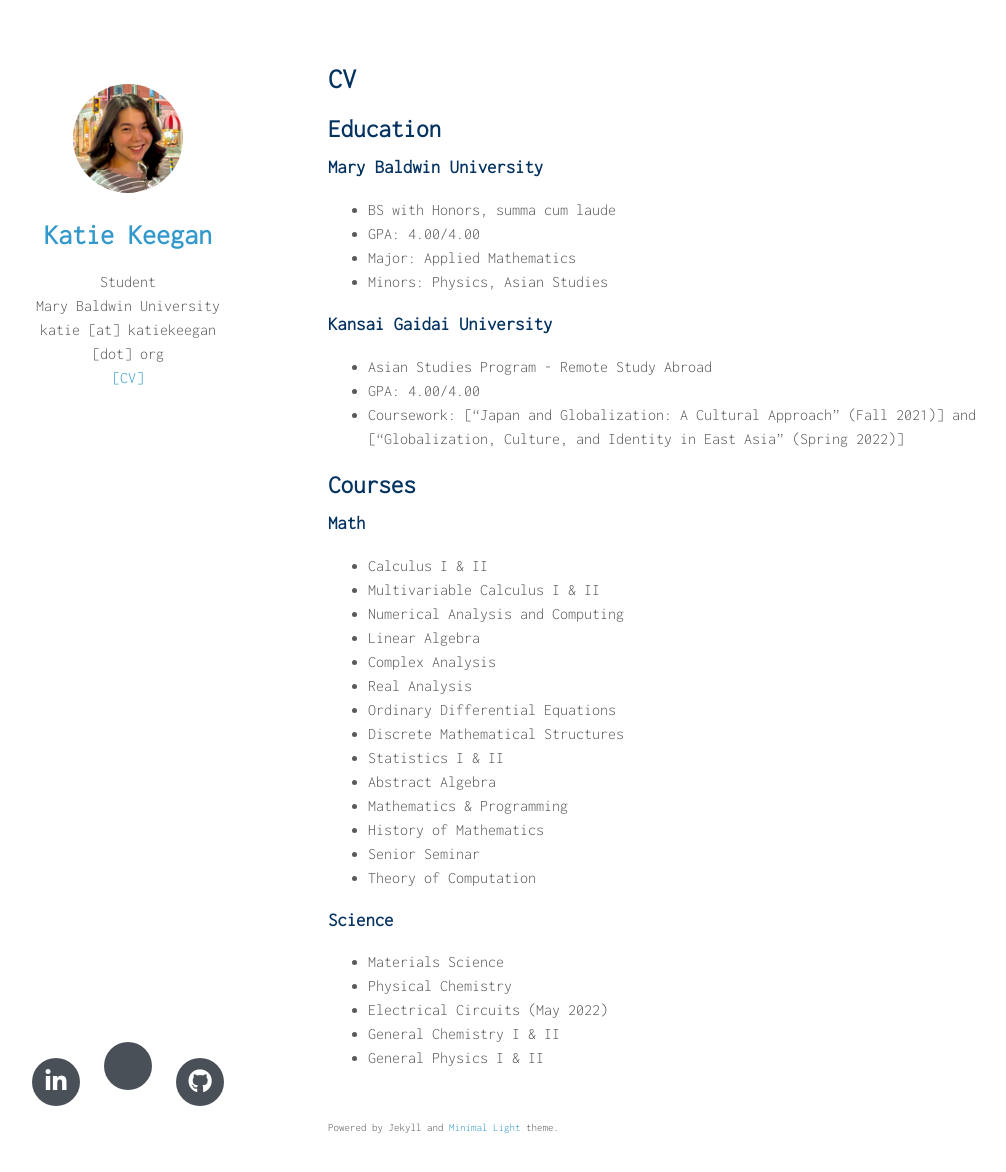
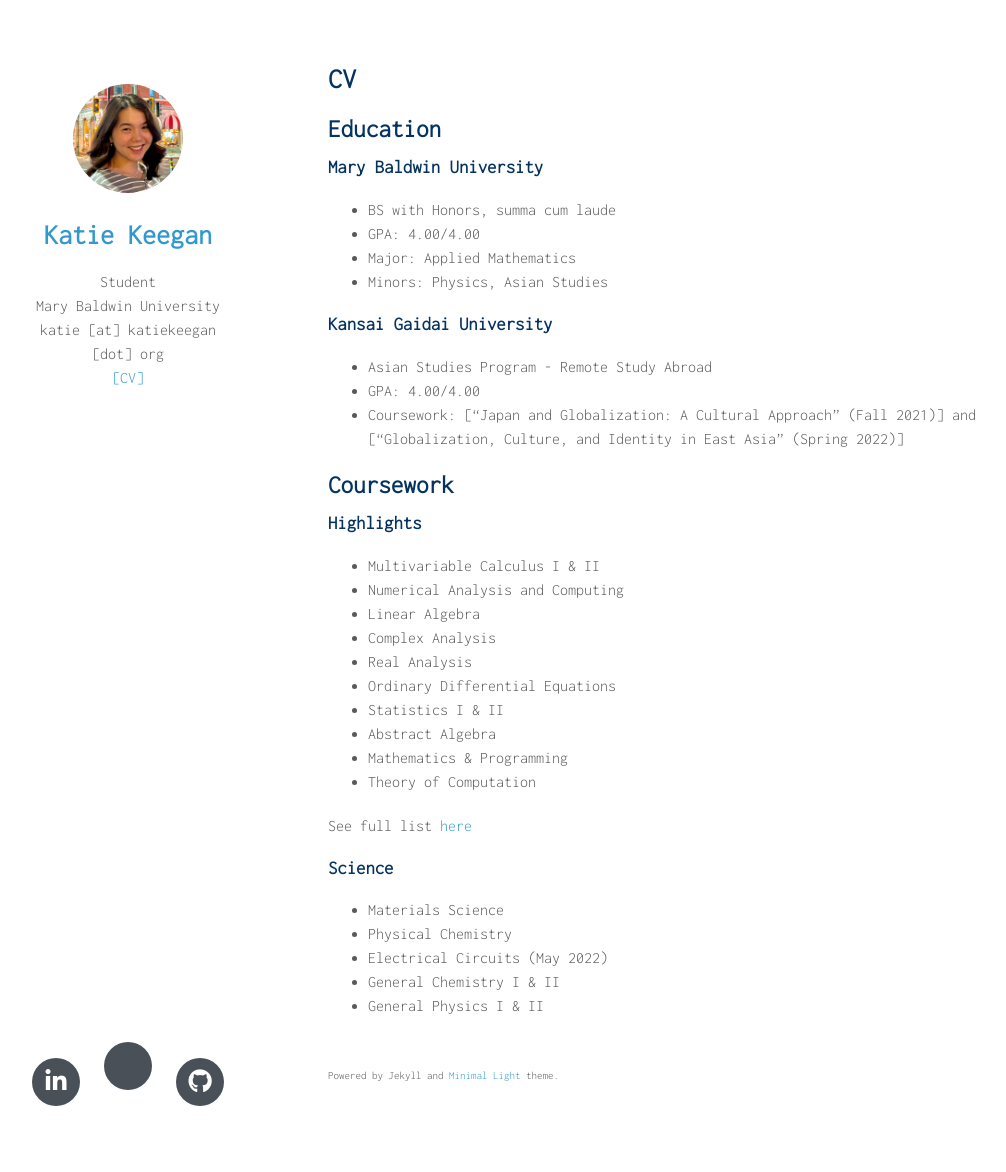
Before and after one commit to katiekeegan/katiekeegan, a Jekyll site: the page built from cv.md, in a window 1280 px wide and 1208 px high. Shown: the top 1172 px of the window, without its empty margins (142-1148 px from the left). Built offline with Jekyll 4.4.1, drawn with Linux system fonts in a browser that asks for light colours; nearby versions of some CDN libraries; a style sheet for code colours, icons or effects is not loaded; our own code applies the rules of GitHub Pages for plain Markdown files.

Commit message:
Update cv.md

```diff
--- a/cv.md
+++ b/cv.md
@@ -14,22 +14,21 @@ layout: homepage
 - GPA: 4.00/4.00
 - Coursework: [“Japan and Globalization: A Cultural Approach” (Fall 2021)] and [“Globalization, Culture, and Identity in East Asia” (Spring 2022)]
 
-## Courses
-### Math
-- Calculus I & II
+## Coursework
+
+### Highlights
 - Multivariable Calculus I & II
 - Numerical Analysis and Computing
 - Linear Algebra
 - Complex Analysis
 - Real Analysis
 - Ordinary Differential Equations
-- Discrete Mathematical Structures
 - Statistics I & II
 - Abstract Algebra
 - Mathematics & Programming
-- History of Mathematics
-- Senior Seminar
 - Theory of Computation
+
+See full list [here](courses.md)
 
 ### Science
 - Materials Science
```
